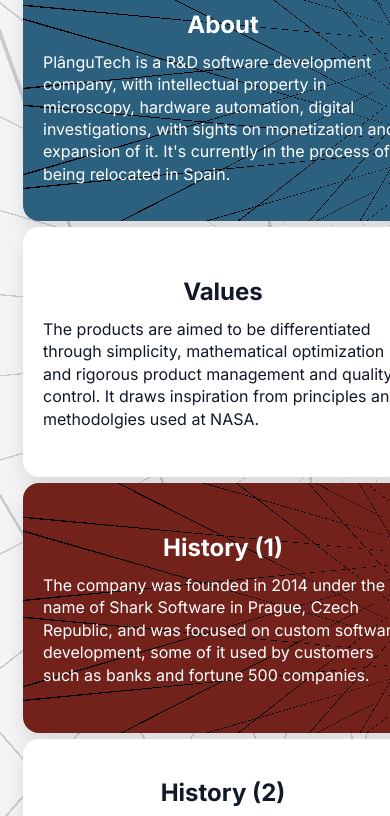
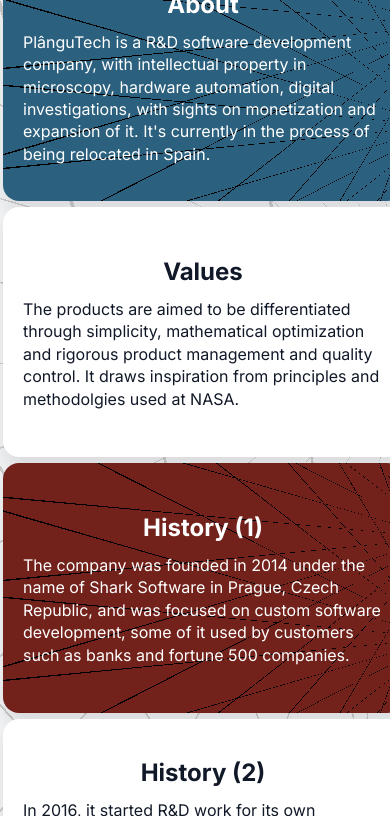
Before and after one commit to PlanguTech/website, a plain HTML site: page index.html in a window 390 px wide. Shown: the part 328-1144 px from the top of the page. Drawn offline with Linux system fonts and the light colour scheme.

Commit message:
fixed miscalculation of page width on mobile chrome

```diff
--- a/index.html
+++ b/index.html
@@ -17,11 +17,11 @@
         align-items: center;
         min-height: 100vh;
         background-color: #f3f4f6;
-        padding: 20px;
       }
       .row {
         display: flex;
         align-items: center;
+        width: fit-content;
       }
 
       /* The scene is the 3D space */
@@ -144,6 +144,7 @@
         margin-right: auto;
         padding-top: 20px;
         padding-bottom: 100px;
+        max-width: 100vw !important; /* override default tailwind behavior */
       }
       .copyright {
         margin-top: 30px;
@@ -303,7 +304,9 @@
         `), document.body]
         const scrollY = window.scrollY
         const screenHeight = document.body.getBoundingClientRect().height
-        const scroll = scrollY / screenHeight
+        const screenWidth = document.body.getBoundingClientRect().width
+        const isMobile = screenWidth < 800
+        const scroll = (scrollY / screenHeight) * (isMobile ? 0.5 : 1)
         const newY = 70 + scroll * 100
         const backgroundImage = `
             repeating-conic-gradient(from ${newY}deg at 110% ${newY}%, #ccc 0% 0.05%, transparent 0.05% 3%),
```
